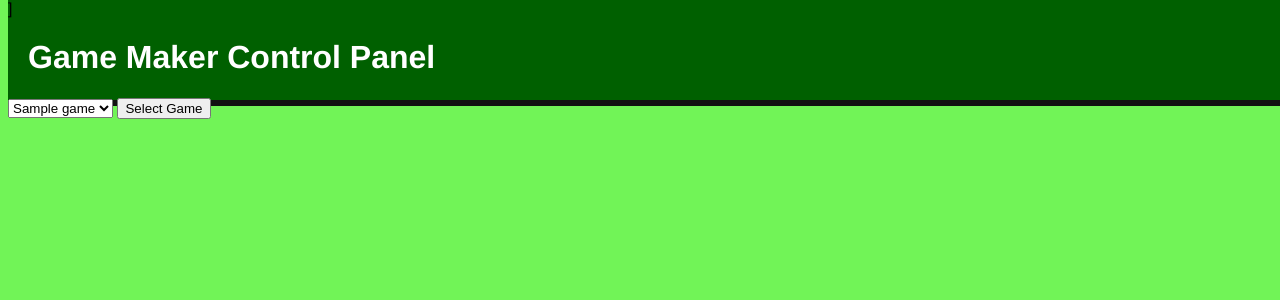
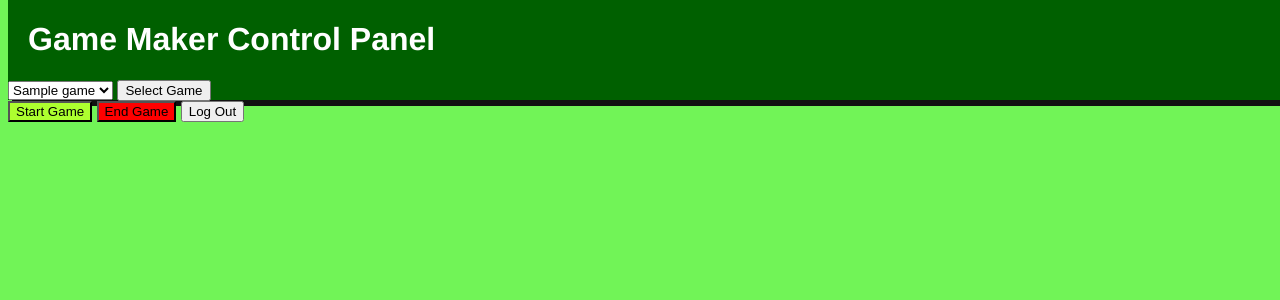
Before and after one commit to holyzala/CS361, a Django app: template project/templates/gamemakerPage.html in a window 1280 px wide. Shown: the top 300 px of the page. Run offline with Django 3.2, Linux system fonts and the light colour scheme; the template is opened without the code that fills it: values that come from a table or form of the project are taken from there, others are empty; tables that the repository leaves empty hold one stand-in row (values such as "Sample post"); parts of the project's set-up code (start-up, migrations or seed data) failed here and were passed over.

Commit message:
Continued Improvements

```diff
--- a/project/eScavenge/static/gmstyle.css
+++ b/project/eScavenge/static/gmstyle.css
@@ -15,3 +15,11 @@ body {
     margin-left: 20px;
     color:white;
 }
+
+#startGame{
+    background-color: greenyellow;
+}
+
+#endGame{
+    background-color: red;
+}
--- a/project/templates/gamemakerPage.html
+++ b/project/templates/gamemakerPage.html
@@ -4,17 +4,24 @@
     <link rel="stylesheet" href="/static/gmstyle.css">
 </head>
 <body>
-<div class="Nav-Bar">]
+<div class="Nav-Bar">
     <h1>Game Maker Control Panel</h1>
     <form action="/gamemakerPage/" method="post">
         {% csrf_token %}
-       <select name = "gameObject">
+       <select name = "gameObject" value="--select-">
             {% for g in games %}
-            <option value='{{g.name}}'>{{game.name}}</option>}
+            <option value={{g.name}}>{{g.name}}</option>}
             {% endfor %}
         </select>
         <input type="submit" id="selectGame" name="selectGame" value="Select Game">
+        <br>
+        <input type ="submit" id="startGame" name = "startGame" value="Start Game">
+        <input type ="submit" id="endGame" name = "endGame" value="End Game">
+        <input type ="submit" id="gmlogout" name = "gmlogout" value= "Log Out">
     </form>
+</div>
+<div id="Wrapper">
+
 </div>
 </body>
 </html>
```
Also changed, not shown: project/eScavenge/views.py (+30 -7 lines).
